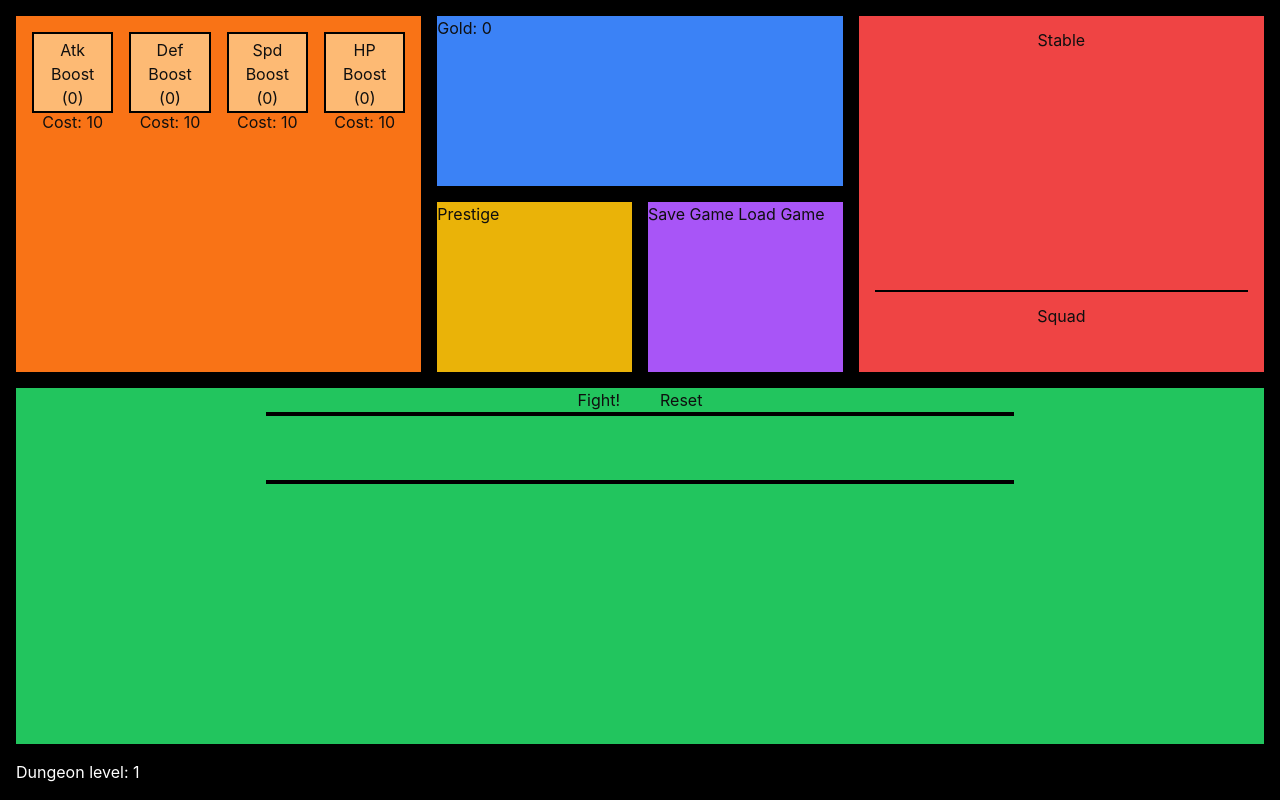
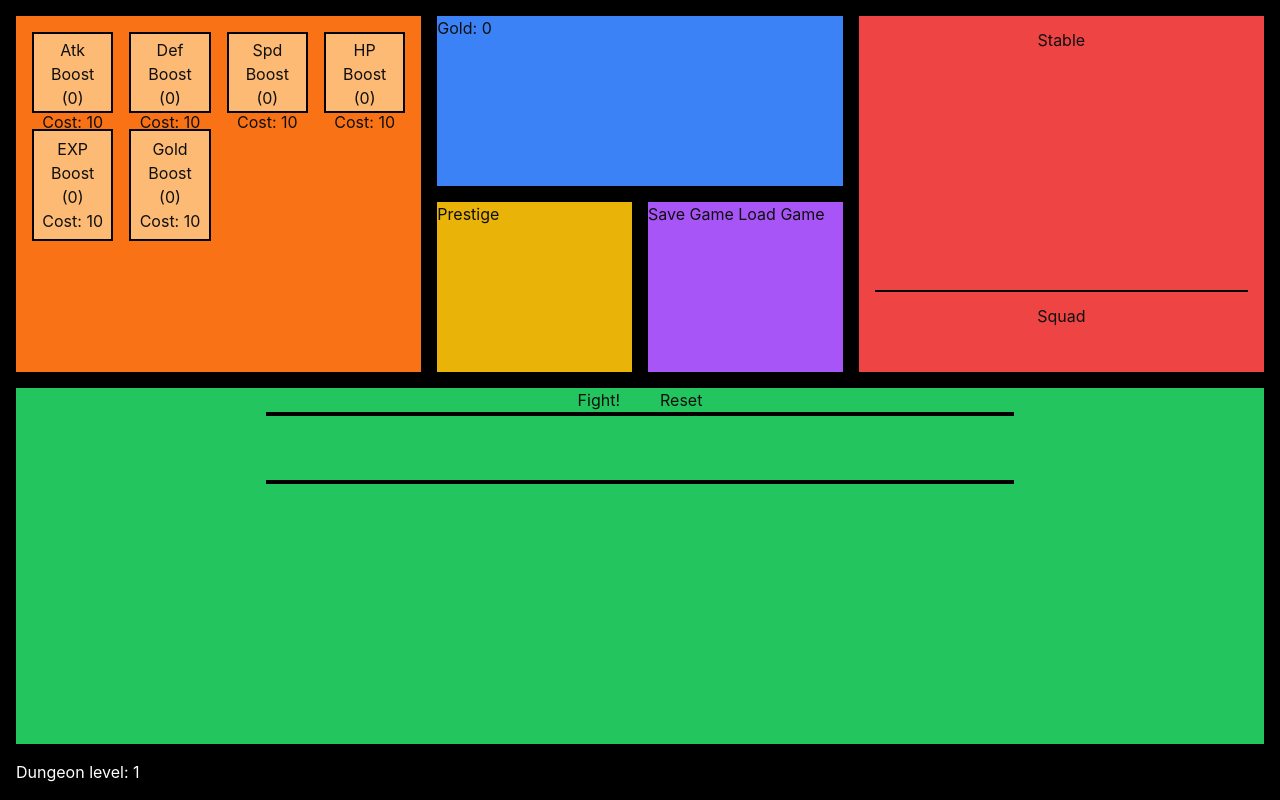
Before and after one commit to gnik-snrub/incremonsters, a SvelteKit app: page / in a window 1280 px wide. Built offline with nearby package versions, Linux system fonts and the light colour scheme.

Commit message:
Added expBoost and goldBoost

```diff
--- a/src/lib/components/Shop.svelte
+++ b/src/lib/components/Shop.svelte
@@ -1,7 +1,9 @@
 <script lang="ts">
   import { gold } from "../../stores/resources.svelte"
   import type { StoreItem } from "$lib/types/storeitem"
-  import { monsterBoosts } from "../../stores/shop.svelte"
+  import { monsterBoosts, rewardBoosts } from "../../stores/shop.svelte"
+
+  const items = [...monsterBoosts, ...rewardBoosts]
 
   function buyItem(item: StoreItem) {
     if (gold.getGold() >= item.nextCost()) {
@@ -13,8 +15,8 @@
 </script>
 
 <section class="bg-orange-500 col-span-2 row-span-2 grid grid-cols-4 overflow-y-auto grid-rows-[25%] gap-4 p-4">
-  {#each monsterBoosts as item}
-    <button class="p-1 bg-orange-300 border-2 border-black" onclick={() => {buyItem(item)}}>
+  {#each items as item}
+    <button class="p-1 bg-orange-300 border-2 border-black max-h-28" onclick={() => {buyItem(item)}}>
       <p>{item.name} ({item.amountBought()})</p>
       <p>Cost: {item.nextCost()}</p>
     </button>
--- a/src/stores/shop.svelte
+++ b/src/stores/shop.svelte
@@ -7,6 +7,11 @@
   export const hpBoost: BoostEffect = $state(boostEffect("HP Boost", 10, 1.25, "hp", 0.1))
 
   export const monsterBoosts: BoostEffect[] = [atkBoost, defBoost, spdBoost, hpBoost]
+
+  export const expBoost: BoostEffect = $state(boostEffect("EXP Boost", 10, 1.25, "exp", 0.1))
+  export const goldBoost: BoostEffect = $state(boostEffect("Gold Boost", 10, 1.25, "gold", 0.1))
+
+  export const rewardBoosts: BoostEffect[] = [expBoost, goldBoost]
 
   function storeItem(name: string, baseCost: number, costScaling: number): StoreItem {
     let quantity: number = $state(0)
```
